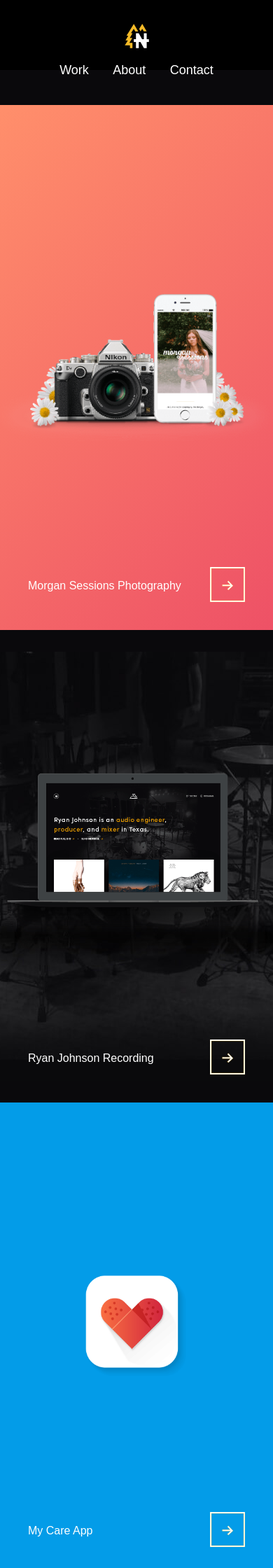
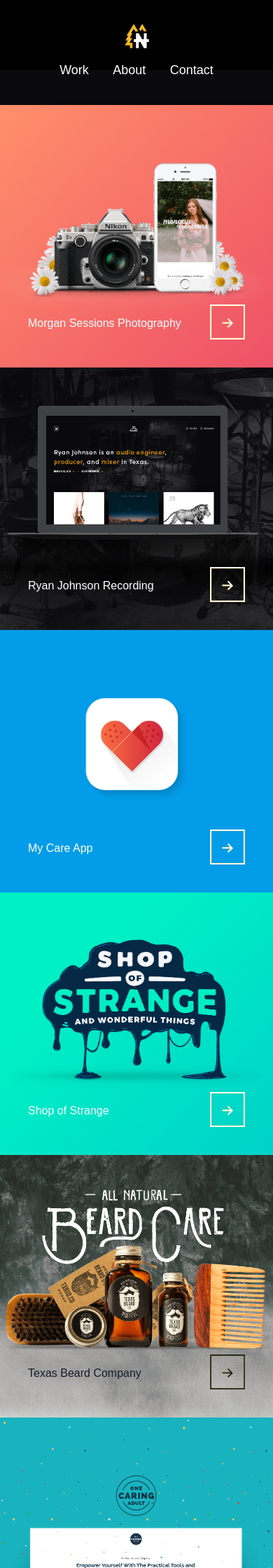
Before and after one commit to GraceNut/theneverwoods.github.io, a Jekyll site: the page built from work/work.html, in a window 390 px wide. Shown: the top 2240 px of the page at 70% size. Built offline with Jekyll 4.4.1, drawn with Linux system fonts in a browser that asks for light colours; nearby versions of some CDN libraries.

Commit message:
change things on stuff

```diff
--- a/css/work.scss
+++ b/css/work.scss
@@ -277,6 +277,9 @@
 @media (max-width: 768px) {
   .work-page {
     .project {
+      height: auto !important;
+      min-height: 375px !important;
+
       .project-name {
         font-size: 16px;
       }
```
